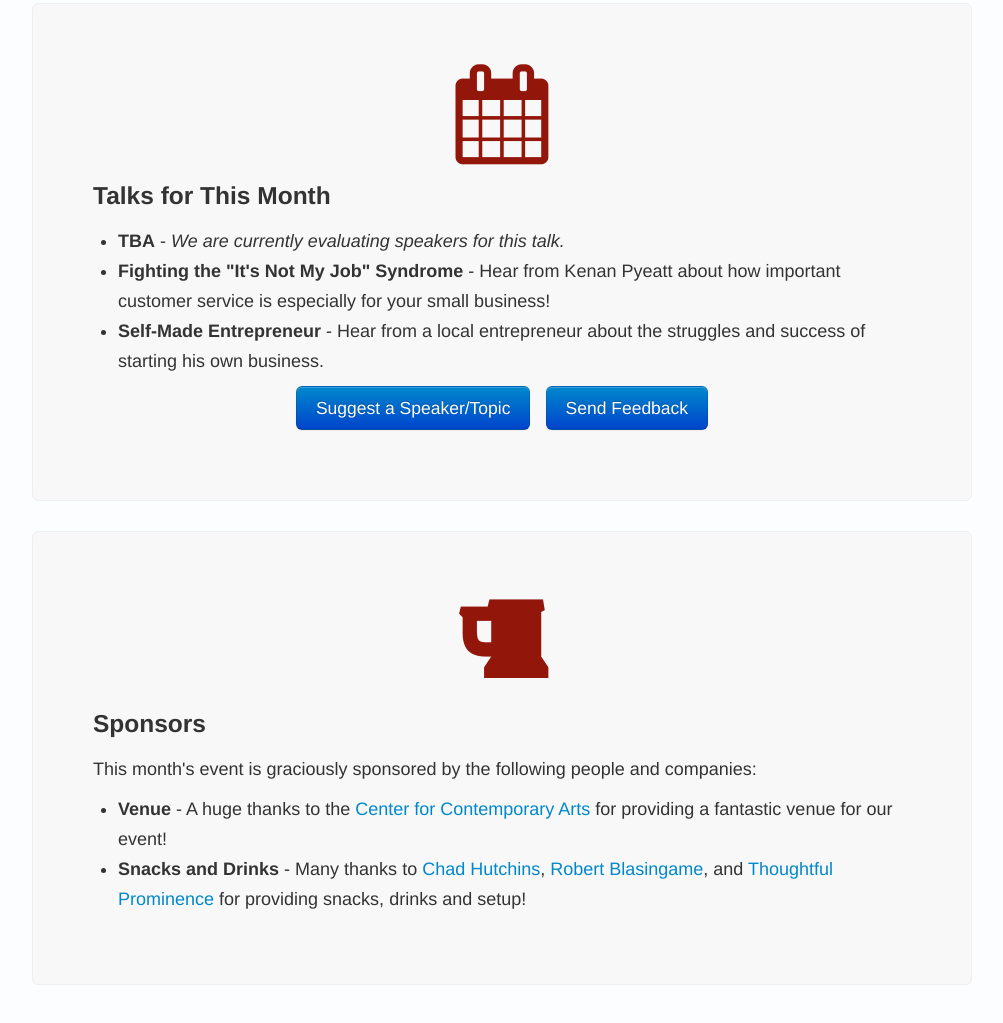
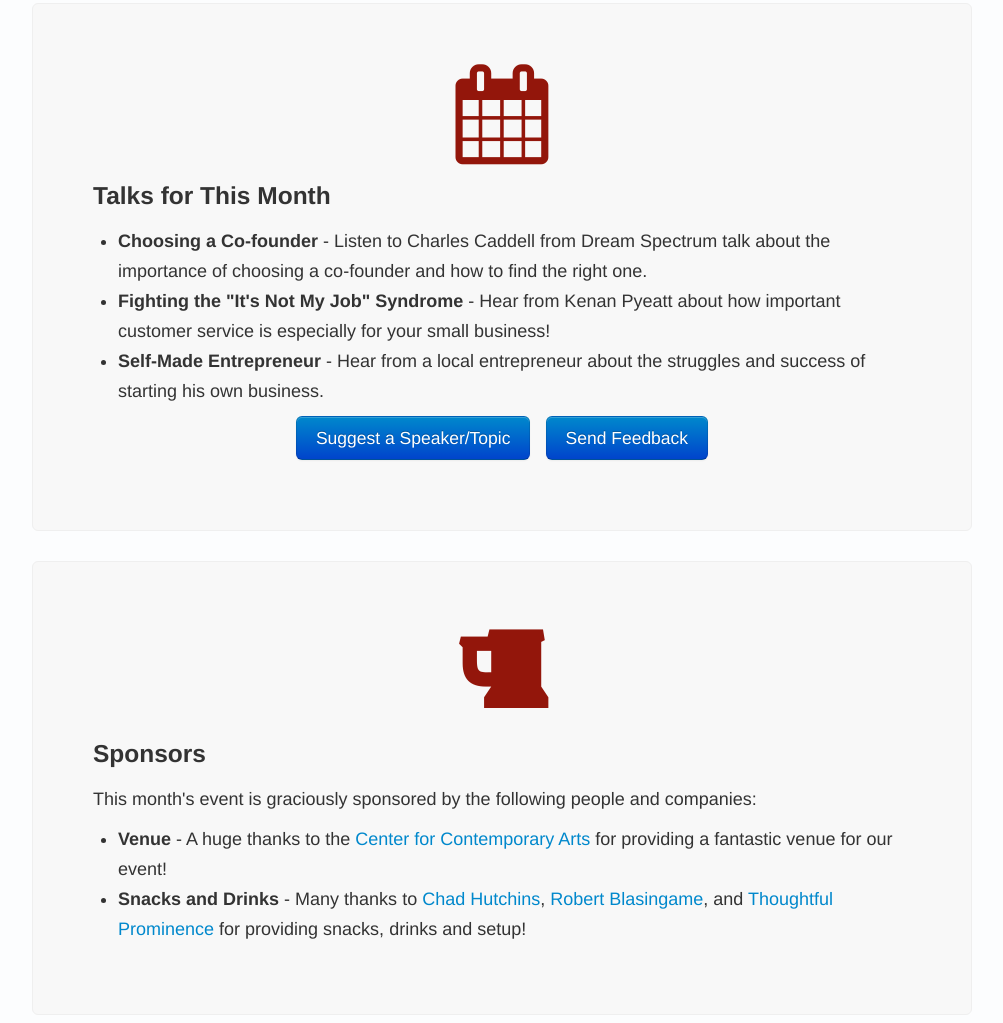
Before and after one commit to abilenesmalltalk/abilenesmalltalk.com, a plain HTML site: page index.html in a window 1280 px wide. Shown: the part 1445-2468 px from the top of the page, without its empty margins (138-1141 px from the left). Drawn offline with nearby package versions, Linux system fonts and the light colour scheme; a script that the page names is missing.

Commit message:
Add info regarding Chuck's talk.

```diff
--- a/index.html
+++ b/index.html
@@ -99,7 +99,8 @@
 
           <ul>
             <li>
-              <b>TBA</b> - <em>We are currently evaluating speakers for this talk.</em>
+              <b>Choosing a Co-founder</b> - Listen to Charles Caddell from Dream Spectrum talk about
+              the importance of choosing a co-founder and how to find the right one.
             </li>
             <li>
               <b>Fighting the "It's Not My Job" Syndrome</b> - Hear from Kenan Pyeatt about how important
```
